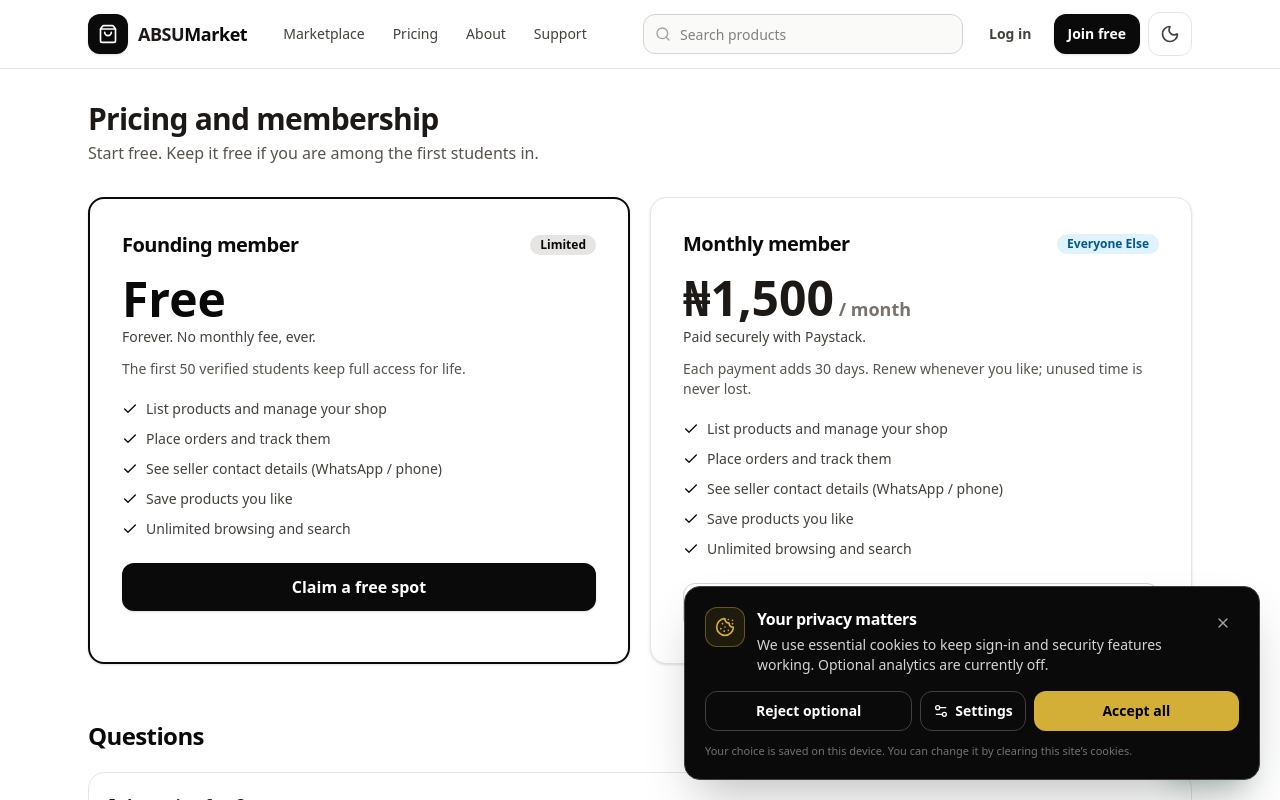
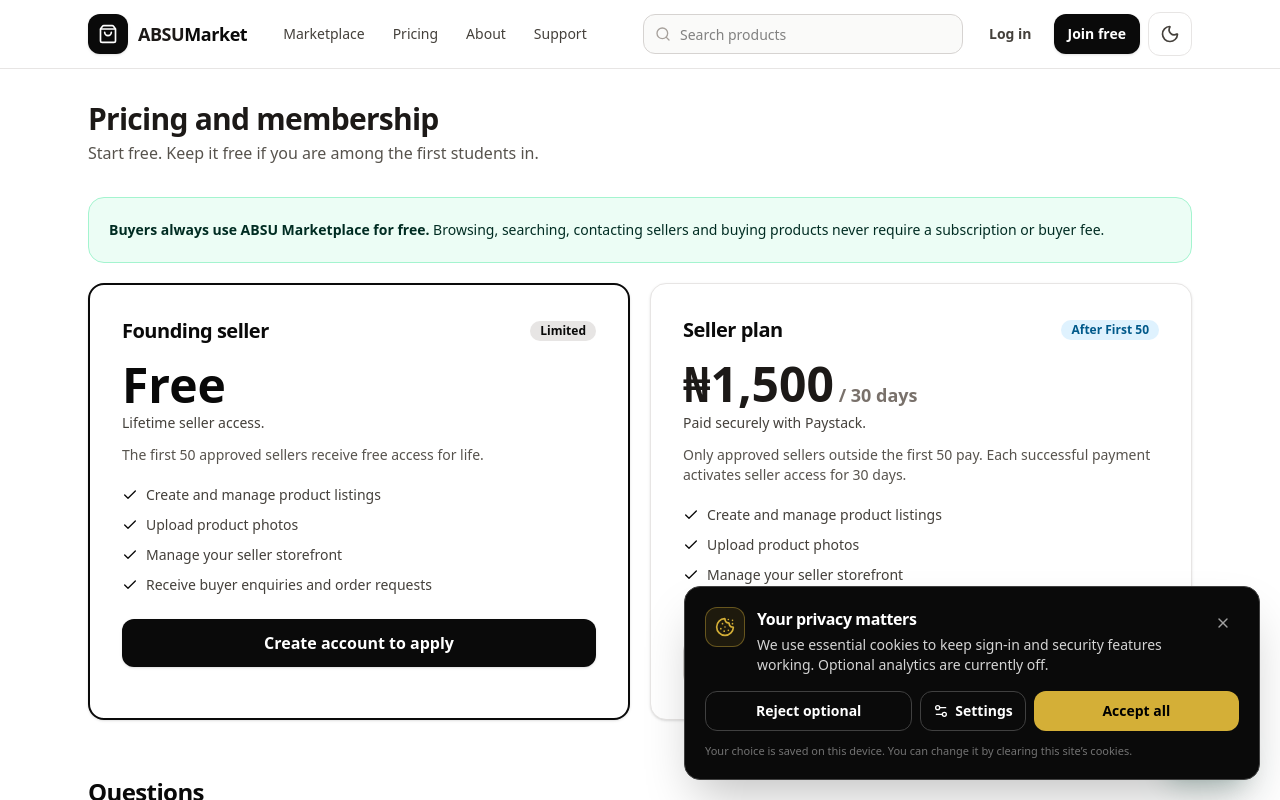
Before and after one commit to ericprince957-cloud/absu-marketplace, a Next.js app: page /pricing in a window 1280 px wide. Shown: the top 800 px of the page. Built offline with nearby package versions, Linux system fonts and the light colour scheme; no server answers.

Commit message:
Make buyer access free and restrict paid access to sellers

```diff
--- a/src/components/membership/pricing-plans.tsx
+++ b/src/components/membership/pricing-plans.tsx
@@ -5,72 +5,51 @@ import { membership } from "@/config/site";
 import { cn, formatNaira } from "@/lib/utils";
 
 const features = [
-  "List products and manage your shop",
-  "Place orders and track them",
-  "See seller contact details (WhatsApp / phone)",
-  "Save products you like",
-  "Unlimited browsing and search",
+  "Create and manage product listings",
+  "Upload product photos",
+  "Manage your seller storefront",
+  "Receive buyer enquiries and order requests",
 ];
 
 export function PricingPlans({ slotsRemaining, signedIn }: { slotsRemaining: number | null; signedIn: boolean }) {
   const soldOut = slotsRemaining === 0;
-  const cta = signedIn ? "/dashboard/membership" : "/register";
+  const cta = signedIn ? "/seller/apply" : "/register";
 
   return (
+    <div className="space-y-5">
+      <div className="rounded-2xl border border-emerald-200 bg-emerald-50 p-5 text-sm leading-6 text-emerald-950">
+        <strong>Buyers always use ABSU Marketplace for free.</strong> Browsing, searching, contacting sellers and buying products never require a subscription or buyer fee.
+      </div>
       <div className="grid gap-5 md:grid-cols-2">
         <div className={cn("relative rounded-2xl border-2 bg-white p-6 shadow-sm sm:p-8", soldOut ? "border-stone-200 opacity-80" : "border-brand-700")}>
           <div className="flex items-center justify-between">
-          <h3 className="text-xl font-bold">Founding member</h3>
-          <Badge tone={soldOut ? "neutral" : "green"}>{soldOut ? "Full" : "Limited"}</Badge>
+            <h3 className="text-xl font-bold">Founding seller</h3>
+            <Badge tone={soldOut ? "neutral" : "green"}>{soldOut ? "50 spots allocated" : "Limited"}</Badge>
           </div>
           <p className="mt-4 font-display text-5xl font-extrabold text-brand-800">Free</p>
-        <p className="mt-1 text-sm font-medium text-stone-700">Forever. No monthly fee, ever.</p>
+          <p className="mt-1 text-sm font-medium text-stone-700">Lifetime seller access.</p>
           <p className="mt-3 text-sm text-stone-600">
-          The first {membership.freeSlotLimit} verified students keep full access for life.
-          {slotsRemaining !== null ? (
-            <>
-              {" "}
-              <strong className="text-stone-900">{soldOut ? "All spots are taken." : `${slotsRemaining} spots left.`}</strong>
-            </>
-          ) : null}
+            The first {membership.freeSlotLimit} approved sellers receive free access for life.
+            {slotsRemaining !== null ? <> <strong className="text-stone-900">{soldOut ? "All spots are allocated." : `${slotsRemaining} seller spots remain.`}</strong></> : null}
           </p>
           <ul className="mt-5 space-y-2.5">
-          {features.map((f) => (
-            <li key={f} className="flex items-start gap-2 text-sm text-stone-700">
-              <Check className="mt-0.5 size-4 shrink-0 text-brand-700" aria-hidden /> {f}
-            </li>
-          ))}
+            {features.map((f) => <li key={f} className="flex items-start gap-2 text-sm text-stone-700"><Check className="mt-0.5 size-4 shrink-0 text-brand-700" aria-hidden /> {f}</li>)}
           </ul>
-        {!soldOut ? (
-          <LinkButton href={cta} size="lg" className="mt-6 w-full">
-            {signedIn ? "View my membership" : "Claim a free spot"}
-          </LinkButton>
-        ) : null}
+          {!soldOut ? <LinkButton href={cta} size="lg" className="mt-6 w-full">{signedIn ? "Apply to become a seller" : "Create account to apply"}</LinkButton> : null}
         </div>
-
         <div className="rounded-2xl border border-stone-200 bg-white p-6 shadow-sm sm:p-8">
           <div className="flex items-center justify-between">
-          <h3 className="text-xl font-bold">Monthly member</h3>
-          <Badge tone="blue">Everyone else</Badge>
+            <h3 className="text-xl font-bold">Seller plan</h3>
+            <Badge tone="blue">After first 50</Badge>
           </div>
-        <p className="mt-4 font-display text-5xl font-extrabold text-stone-900">
-          {formatNaira(membership.priceNaira)}
-          <span className="text-lg font-semibold text-stone-500"> / month</span>
-        </p>
+          <p className="mt-4 font-display text-5xl font-extrabold text-stone-900">{formatNaira(membership.priceNaira)}<span className="text-lg font-semibold text-stone-500"> / 30 days</span></p>
           <p className="mt-1 text-sm font-medium text-stone-700">Paid securely with Paystack.</p>
-        <p className="mt-3 text-sm text-stone-600">
-          Each payment adds {membership.periodDays} days. Renew whenever you like; unused time is never lost.
-        </p>
+          <p className="mt-3 text-sm text-stone-600">Only approved sellers outside the first 50 pay. Each successful payment activates seller access for {membership.periodDays} days.</p>
           <ul className="mt-5 space-y-2.5">
-          {features.map((f) => (
-            <li key={f} className="flex items-start gap-2 text-sm text-stone-700">
-              <Check className="mt-0.5 size-4 shrink-0 text-brand-700" aria-hidden /> {f}
-            </li>
-          ))}
+            {features.map((f) => <li key={f} className="flex items-start gap-2 text-sm text-stone-700"><Check className="mt-0.5 size-4 shrink-0 text-brand-700" aria-hidden /> {f}</li>)}
           </ul>
-        <LinkButton href={cta} variant={soldOut ? "primary" : "outline"} size="lg" className="mt-6 w-full">
-          {signedIn ? "Go to membership" : "Create account"}
-        </LinkButton>
+          <LinkButton href={cta} variant="outline" size="lg" className="mt-6 w-full">{signedIn ? "Apply to sell" : "Create seller account"}</LinkButton>
+        </div>
       </div>
     </div>
   );
```
Lines whose indentation alone changed are shown as unchanged.
